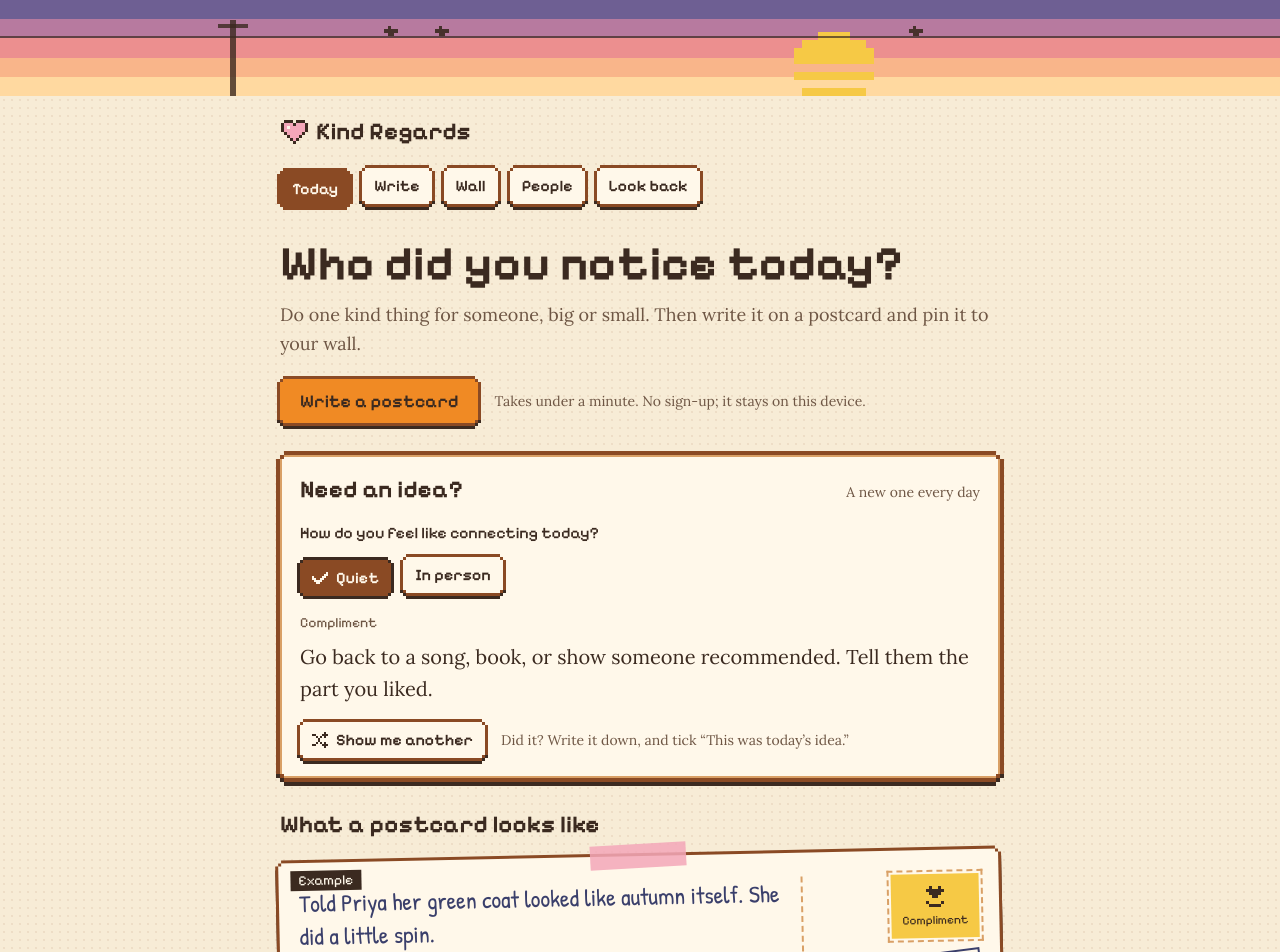
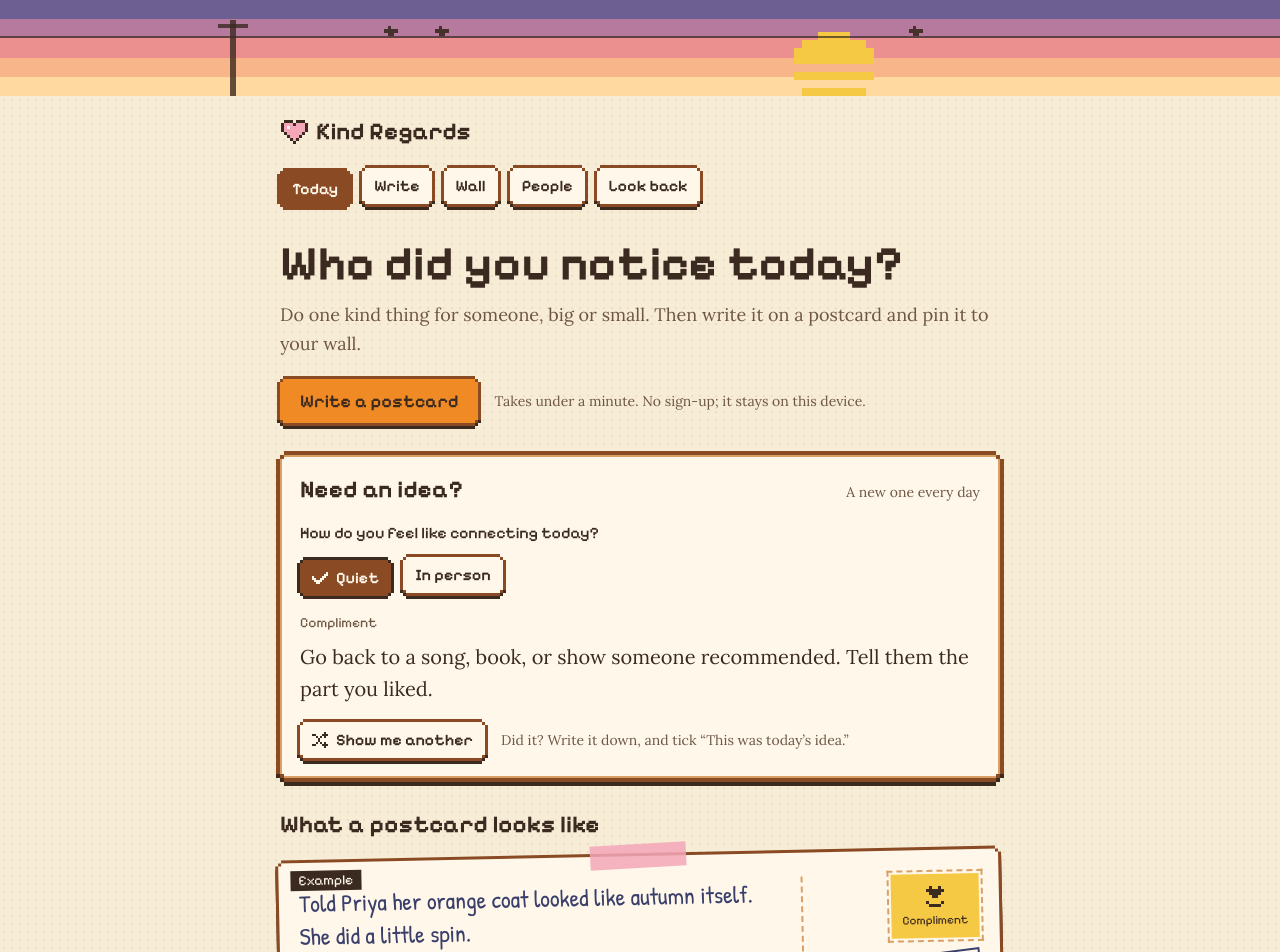
Before and after one commit to carnowell-uchicago/dbs-p3, a Next.js app: page / in a window 1280 px wide. Shown: the top 952 px of the page. Built offline with nearby package versions, Linux system fonts and the light colour scheme.

Commit message:
Make the example postcard's coat orange, to go with autumn
Co-Authored-By: Claude Opus 5.5 <noreply@anthropic.com>

```diff
--- a/src/data/example.ts
+++ b/src/data/example.ts
@@ -5,7 +5,7 @@ export const examplePostcard: Postcard = {
   id: "example",
   createdAt: "2026-10-17T18:00:00.000Z",
   day: "2026-10-17",
-  what: "Told Priya her green coat looked like autumn itself. She did a little spin.",
+  what: "Told Priya her orange coat looked like autumn itself. She did a little spin.",
   to: "Priya",
   reaction: "Laughed and said she almost didn't wear it.",
   feeling: "Warm",
```
